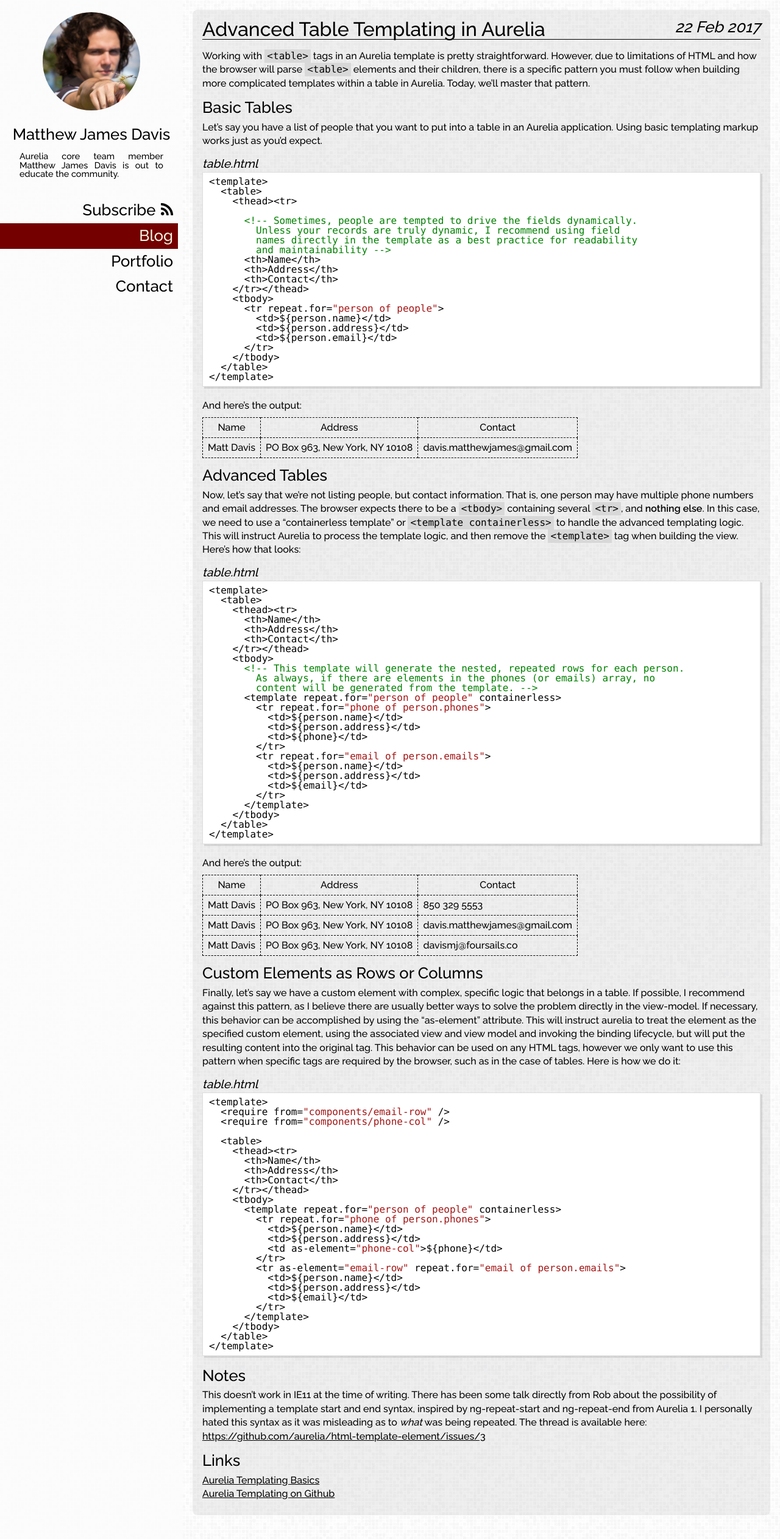
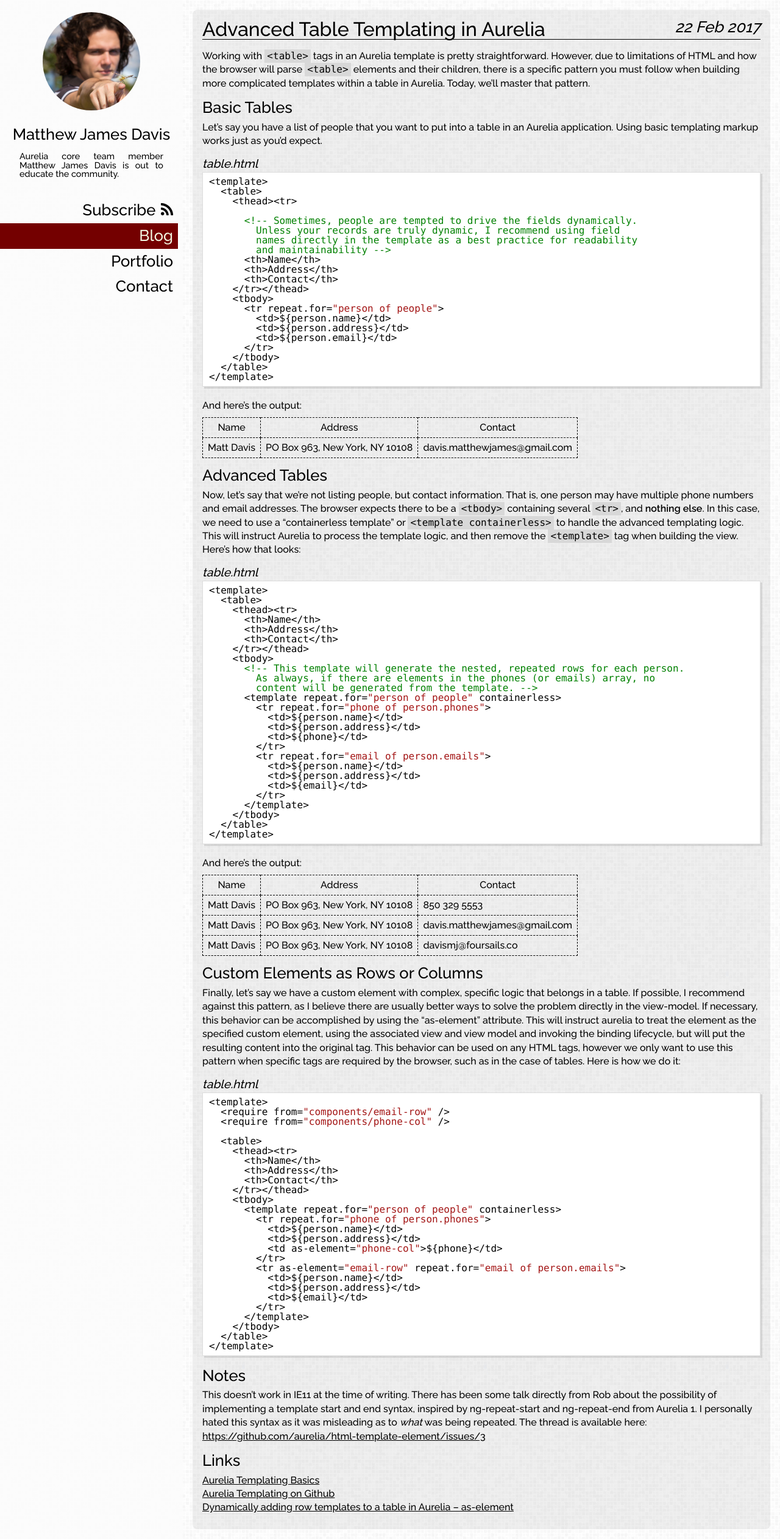
Before and after one commit to davismj/davismj.github.io, a Jekyll site: the page built from _posts/2017-2-22-advanced-tables.md, in a window 1280 px wide. Shown: the whole page at 61% size. Built offline with Jekyll 4.4.1, drawn with Linux system fonts in a browser that asks for light colours; nearby versions of some CDN libraries; comment, search, counter and statistics services are not loaded.

Commit message:
Content: Add link to advanced tables blog

```diff
--- a/_posts/2017-2-22-advanced-tables.md
+++ b/_posts/2017-2-22-advanced-tables.md
@@ -167,3 +167,4 @@ This doesn't work in IE11 at the time of writing. There has been some talk direc
 
 [Aurelia Templating Basics](http://aurelia.io/hub.html#/doc/article/aurelia/templating/latest/templating-basics)<br />
 [Aurelia Templating on Github](https://github.com/aurelia/templating)<br />
+[Dynamically adding row templates to a table in Aurelia – as-element](http://www.sobell.net/dynamically-adding-row-templates-to-a-table-in-aurelia/)<br />
```
